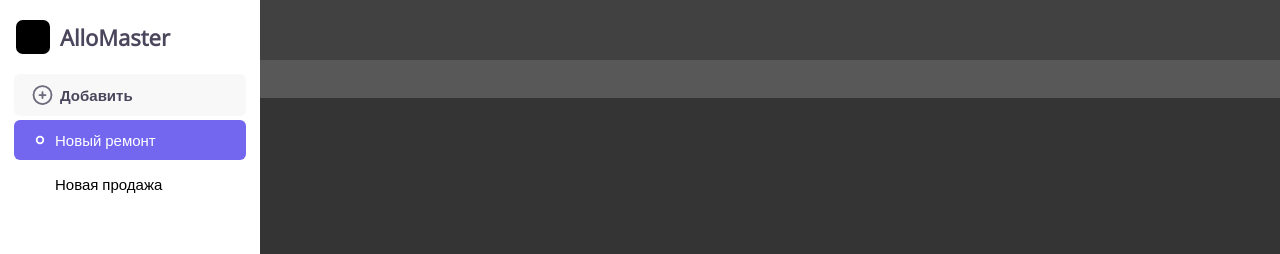
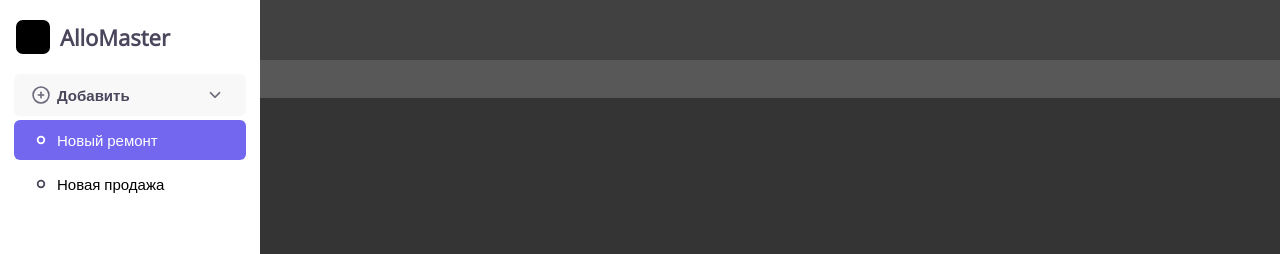
Before and after one commit to Aidar05/srm-project, a Vue app: page / in a window 1280 px wide. Shown: the top 254 px of the page. Built offline with nearby package versions, Linux system fonts and the light colour scheme.

Commit message:
Сделал компонент DashboardContainer

```diff
--- a/src/assets/css/global.css
+++ b/src/assets/css/global.css
@@ -8,6 +8,10 @@ body{
   --bg-color: white;
   --text-color: rgba(75, 70, 92, 1);
   --font-family: 'Open Sans', sans-serif;
+}
+
+svg {
+  stroke: var(--text-color)
 }
 
 #header-container{
--- a/src/assets/css/menu.css
+++ b/src/assets/css/menu.css
@@ -58,7 +58,6 @@
 .dashboard-left-icon{
   width: 22px;
   aspect-ratio: 1 / 1;
-  stroke: var(--text-color)
 }
 
 .dashboard-left-icon .point-point{
@@ -83,6 +82,7 @@
 #dashboard-dropdown-icon{
   width: 18px;
   aspect-ratio: 1 / 1;
+  stroke: var(--text-color);
 }
 
 .active{
--- a/src/assets/icons/vue/ChevronDown.vue
+++ b/src/assets/icons/vue/ChevronDown.vue
@@ -1,5 +1,5 @@
 <template>
-  <svg width="18" height="18" viewBox="0 0 18 18" fill="none" xmlns="http://www.w3.org/2000/svg">
+  <svg id="dashboard-dropdown-icon" width="18" height="18" viewBox="0 0 18 18" fill="none" xmlns="http://www.w3.org/2000/svg">
     <path d="M4.5 6.75L9 11.25L13.5 6.75" stroke="#4B465C" stroke-width="1.75" stroke-linecap="round" stroke-linejoin="round"/>
     <path d="M4.5 6.75L9 11.25L13.5 6.75" stroke="white" stroke-opacity="0.2" stroke-width="1.75" stroke-linecap="round" stroke-linejoin="round"/>
   </svg>
--- a/src/assets/icons/vue/Point.vue
+++ b/src/assets/icons/vue/Point.vue
@@ -1,5 +1,5 @@
 <template>
   <svg width="20" height="20" viewBox="0 0 20 20" fill="none" xmlns="http://www.w3.org/2000/svg">
-    <circle cx="10.0001" cy="10" r="3.33333" stroke="white" stroke-width="1.75" stroke-linecap="round" stroke-linejoin="round"/>
+    <circle cx="10.0001" cy="10" r="3.33333" stroke-width="1.75" stroke-linecap="round" stroke-linejoin="round"/>
   </svg>
 </template>
--- a/src/components/Menu.vue
+++ b/src/components/Menu.vue
@@ -6,31 +6,18 @@
       <span id="logo-text">AlloMaster</span>
     </div>
 
-    <div class="menu-container" id="dashboard">
-      <MenuElement :dashboard_text='dashboardTextAdd' icon="CirclePlus" id="dashboard-add" />
-
-      <MenuElement :dashboard_text='dashboardTextOne' icon="Point" class="active" />
-
-      <MenuElement :dashboard_text=dashboardTextTwo icon="Point"/>
-    </div>
+    <DashboardContainer />
   </div>
 
 </template>
 
 <script>
-import MenuElement from "./MenuComponents/MenuElement.vue"
+import DashboardContainer from './MenuComponents/DashboardContainer.vue';
 
 export default{
   name: "Menu",
   components: {
-    MenuElement
-  },
-  data() {
-    return {
-      dashboardTextAdd: "Добавить",
-      dashboardTextOne: "Новый ремонт",
-      dashboardTextTwo: "Новая продажа"
-    }
+    DashboardContainer
   }
 }
 </script>
--- /dev/null
+++ b/src/components/MenuComponents/DashboardContainer.vue
@@ -0,0 +1,32 @@
+<template>
+  <div class="menu-container" id="dashboard">
+    <MenuElement :dashboard_text='dashboardTextAdd' icon="CirclePlus" id="dashboard-add">
+      <template #default>
+        <Icon id="dashboard-dropdown-icon" :name="'ChevronDown'" />
+      </template>
+    </MenuElement>
+
+    <MenuElement :dashboard_text='dashboardTextOne' icon="Point" class="active" />
+
+    <MenuElement :dashboard_text=dashboardTextTwo icon="Point"/>
+  </div>
+</template>
+
+<script>
+import MenuElement from './MenuElement.vue';
+import Icon from './Icon.vue';
+
+export default{
+  name: "DashboardContainer",
+  components: {
+    MenuElement, Icon
+  },
+  data() {
+    return {
+      dashboardTextAdd: "Добавить",
+      dashboardTextOne: "Новый ремонт",
+      dashboardTextTwo: "Новая продажа"
+    }
+  }
+}
+</script>
--- a/src/components/MenuComponents/MenuElement.vue
+++ b/src/components/MenuComponents/MenuElement.vue
@@ -1,12 +1,11 @@
 <template>
+
   <div class="menu-element">
-    <!-- <svg class="dashboard-left-icon point-icon" width="20" height="20" viewBox="0 0 20 20" fill="none" xmlns="http://www.w3.org/2000/svg">
-      <circle cx="10.0001" cy="10" r="3.33333" stroke-width="1.75" stroke-linecap="round" stroke-linejoin="round"/>
-    </svg> -->
-    <!-- <inline-svg :src="require(`../../assets/icons/${icon}.svg`)"/> -->
-    <Icon :name="icon" />
+    <Icon class="dashboard-left-icon" :name="icon" />
 
     <span class="dashboard-element-text">{{ dashboard_text }}</span>
+
+    <slot id="dashboard-dropdown-icon"></slot>
   </div>
 
 </template>
@@ -24,5 +23,8 @@ export default {
     icon: String,
   }
 }
+</script>
 
-</script>
+<style>
+@import url("../../assets/css/menu.css");
+</style>
```
Also changed, not shown: src/components/MenuComponents/MenuContainer.vue (deleted, +0 -18 lines).
